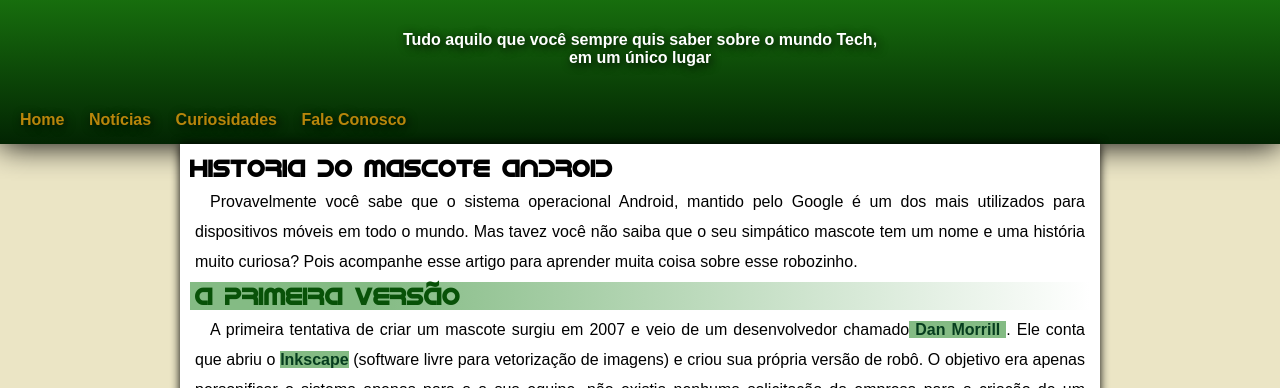
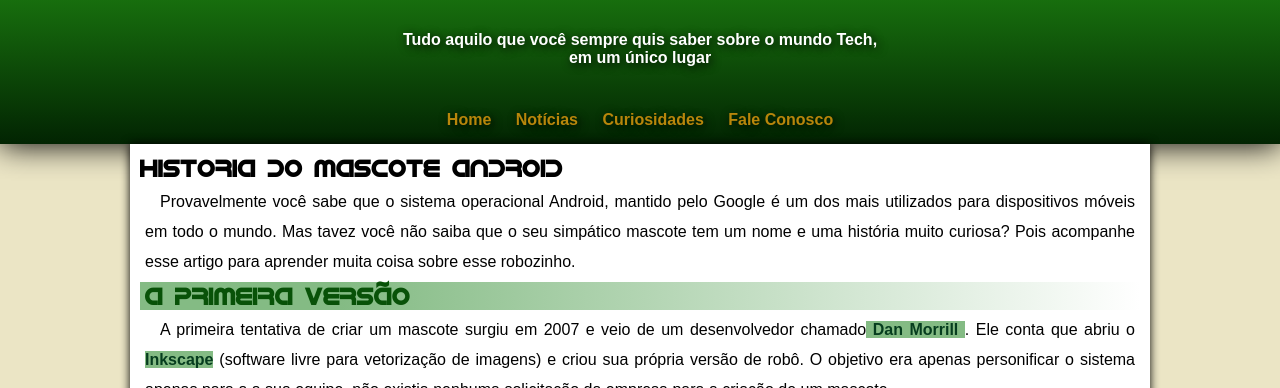
Before and after one commit to AndersonMauriciodeOliveira0512/1-IrinaBlok, a plain HTML site: page index.html in a window 1280 px wide. Shown: the part 80-468 px from the top of the page. Drawn offline with Linux system fonts and the light colour scheme.

Commit message:
Update style.css

```diff
--- a/style.css
+++ b/style.css
@@ -59,6 +59,7 @@
 padding-bottom: 15px;
 font-weight: bold;}
 
+naV{text-align: center;}
 nav>a {
 text-decoration: none;
 color:darkgoldenrod;
@@ -77,12 +78,12 @@
 main{
 background-color:white;
 margin-top: 0px;
-margin-left: 20px;
-margin-right: 20px;
+margin-left: 5px;
+margin-right: 5px;
 margin-bottom: 20px;
 padding: 10px;
 border-radius: 0px 0px 10px 10px;
-max-width: 900px;
+max-width: 1000px;
 min-width: 300px;
 box-shadow: 0px 0px 10px rgb(0, 0, 0) ;
 }
```
